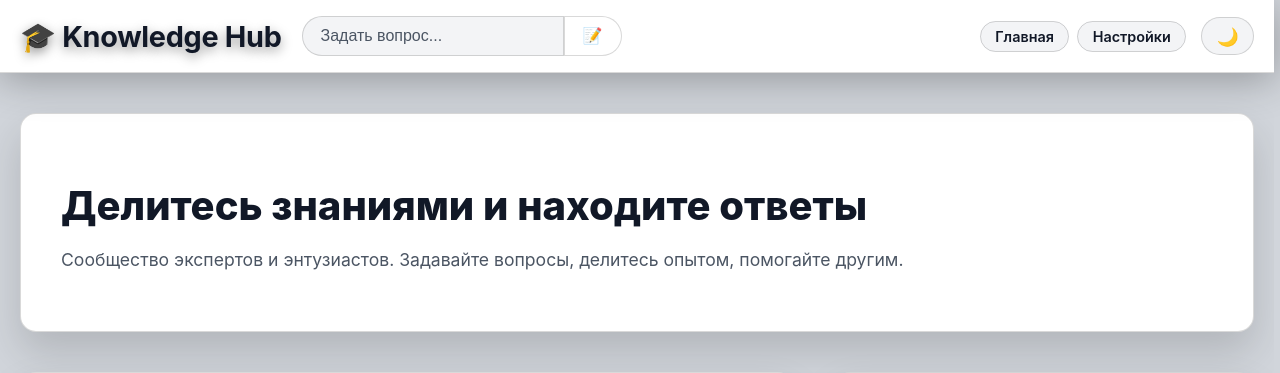
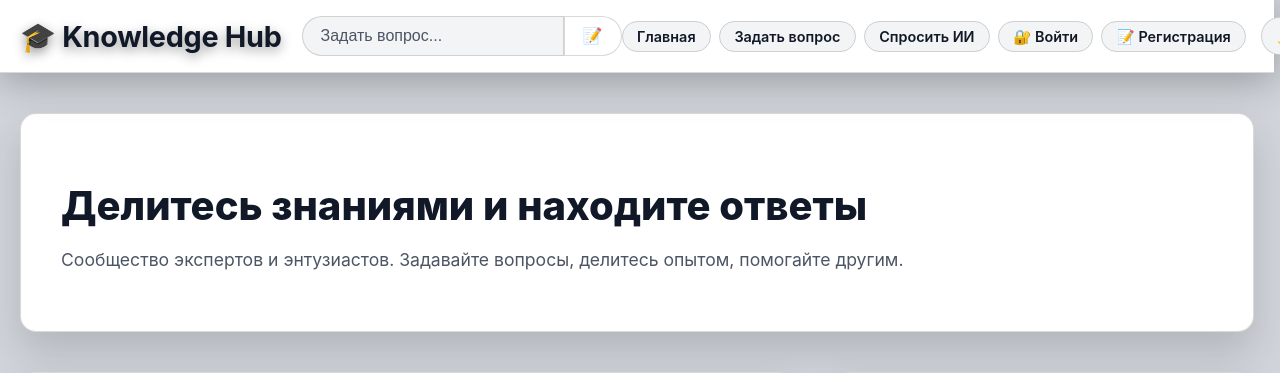
Before and after one commit to Kirilll555/knowledge-hub, a Django app: page / in a window 1280 px wide; the page is wider, and only the part inside the window is pictured. Shown: the top 373 px of that part. Run offline with Django 4.2, Linux system fonts and the light colour scheme; data that the repository does not hold is empty.

Commit message:
change button form

```diff
--- a/main/templates/menu.html
+++ b/main/templates/menu.html
@@ -13,8 +13,19 @@
 
         <div class="nav-right">
             <ul class="nav-links">
-                <li><a href="#" class="nav-link">Главная</a></li>
-                <li><a href="#" class="nav-link">Настройки</a></li>
+                <li><a href="/" class="nav-link">Главная</a></li>
+                <li><a href="/ask/" class="nav-link">Задать вопрос</a></li>
+                <li><a href="/search/" class="nav-link">Спросить ИИ</a></li>
+
+                {% if user.is_authenticated %}
+                    <!-- <li><a href="/profile/{{ user.username }}/" class="nav-link">👤 {{ user.username }}</a></li> -->
+                    <!-- <li><a href="/settings/{{ user.username }}/" class="nav-link">👤 Настройки аккаунта {{ user.username }}</a></li> -->
+                    <li><a href="/settings/" class="nav-link">👤 Аккаунт {{ user.username }}</a></li>
+                    <li><a href="/logout/" class="nav-link">🚪 Выйти</a></li>
+                {% else %}
+                    <li><a href="/login/" class="nav-link">🔐 Войти</a></li>
+                    <li><a href="/register/" class="nav-link">📝 Регистрация</a></li>
+                {% endif %}
             </ul>
             <button class="theme-btn-nav" id="themeToggle">🌙</button>
         </div>
@@ -23,26 +34,6 @@
 
 <script>
     document.addEventListener('DOMContentLoaded', function() {
-        const navLinks = document.querySelectorAll('.nav-link');
-        navLinks.forEach(function(link) {
-            link.addEventListener('click', function(event) {
-                event.preventDefault();
-                const text = this.textContent.trim();
-                let url = '';
-                if (text === 'Главная') url = '/';
-                if (text === 'Настройки') url = '/settings/';
-                if (url) {
-                    window.location.href = url;
-                }
-            });
-        });
-
-        const siteTitle = document.getElementById('site-title');
-        siteTitle.addEventListener('click', function(event) {
-            event.preventDefault();
-            window.location.href = '/';
-        });
-
         const savedTheme = localStorage.getItem('theme');
         const themeBtn = document.getElementById('themeToggle');
         if (savedTheme === 'dark') {
```
